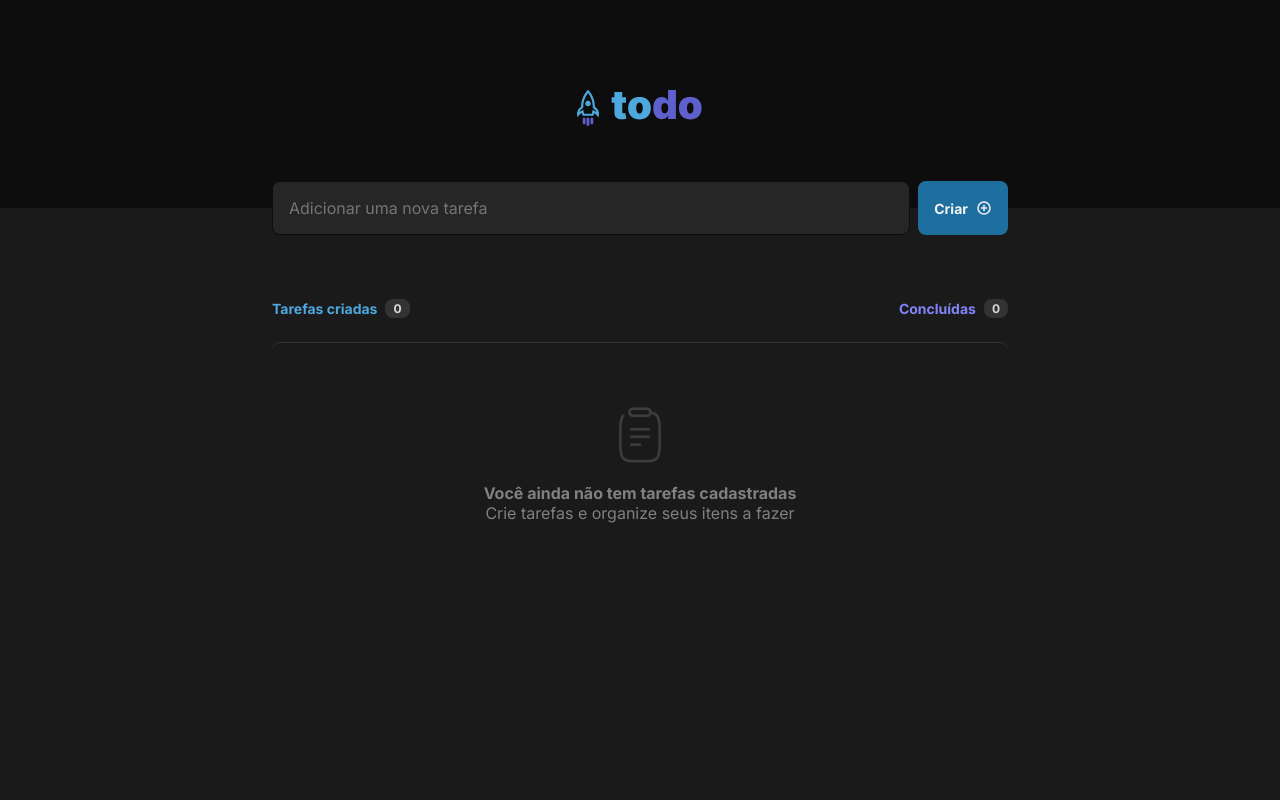
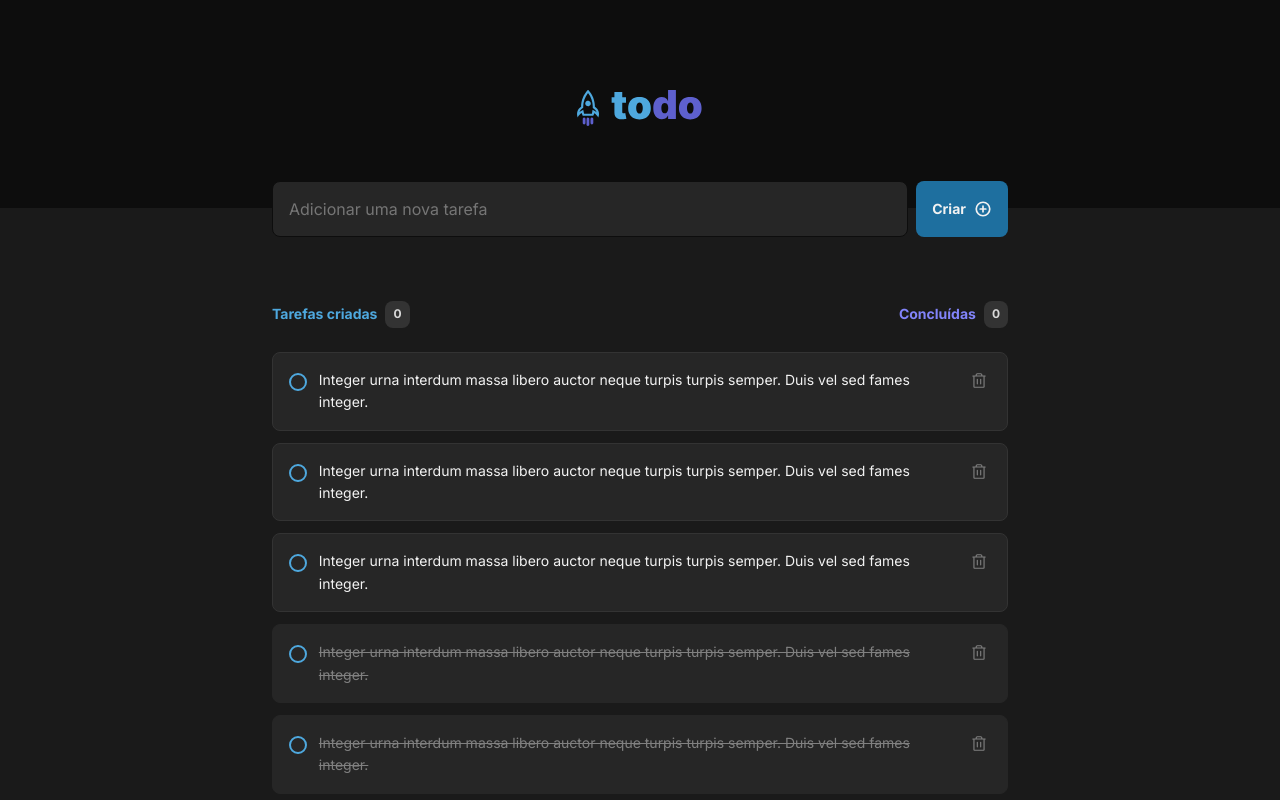
Before and after one commit to rodrigofontesdev/todo, a React (Vite) app: page / in a window 1280 px wide. Built offline with nearby package versions, Linux system fonts and the light colour scheme.

Commit message:
feat: task item

```diff
--- a/src/App.module.css
+++ b/src/App.module.css
@@ -4,15 +4,3 @@
   padding: 0 1rem;
   margin: 0 auto;
 }
-
-.empty {
-  text-align: center;
-  padding: 4rem 1.5rem;
-  margin-top: 1.5rem;
-  border-top: 1px solid var(--gray-400);
-  border-radius: 0.5rem;
-}
-
-.empty img {
-  margin-bottom: 1rem;
-}
--- a/src/App.tsx
+++ b/src/App.tsx
@@ -1,11 +1,11 @@
 import { Header } from "./components/Header"
 import { NewTaskForm } from "./components/NewTaskForm"
+import { Task } from "./components/Task"
 import { TaskProgress } from "./components/TaskProgress"
 
 import styles from "./App.module.css"
 import "./styles/global.css"
-
-import clipboardImg from "./assets/clipboard.svg"
+import { Empty } from "./components/Empty"
 
 export function App() {
   return (
@@ -15,15 +15,22 @@ export function App() {
       <main>
         <div className={styles.container}>
           <NewTaskForm />
+
           <TaskProgress />
 
-          <div className={styles.empty}>
-            <img src={clipboardImg} alt="Ícone de prancheta" />
-            <p>
-              <strong>Você ainda não tem tarefas cadastradas</strong>
-            </p>
-            <p>Crie tarefas e organize seus itens a fazer</p>
-          </div>
+          <Task content="Integer urna interdum massa libero auctor neque turpis turpis semper. Duis vel sed fames integer." />
+          <Task content="Integer urna interdum massa libero auctor neque turpis turpis semper. Duis vel sed fames integer." />
+          <Task content="Integer urna interdum massa libero auctor neque turpis turpis semper. Duis vel sed fames integer." />
+          <Task
+            content="Integer urna interdum massa libero auctor neque turpis turpis semper. Duis vel sed fames integer."
+            isDone={true}
+          />
+          <Task
+            content="Integer urna interdum massa libero auctor neque turpis turpis semper. Duis vel sed fames integer."
+            isDone={true}
+          />
+
+          {/* <Empty /> */}
         </div>
       </main>
     </>
--- /dev/null
+++ b/src/components/Empty.tsx
@@ -0,0 +1,15 @@
+import styles from "./Empty.module.css"
+
+import clipboardImg from "./../assets/clipboard.svg"
+
+export function Empty() {
+  return (
+    <div className={styles.empty}>
+      <img src={clipboardImg} alt="Ícone de prancheta" />
+      <p>
+        <strong>Você ainda não tem tarefas cadastradas</strong>
+      </p>
+      <p>Crie tarefas e organize seus itens a fazer</p>
+    </div>
+  )
+}
--- a/src/components/NewTaskForm.tsx
+++ b/src/components/NewTaskForm.tsx
@@ -7,7 +7,7 @@ export function NewTaskForm() {
     <form className={styles.newTaskForm}>
       <input type="text" placeholder="Adicionar uma nova tarefa" />
       <button>
-        Criar <PlusCircle size={16} weight="bold" />
+        Criar <PlusCircle size={18} weight="bold" />
       </button>
     </form>
   )
--- /dev/null
+++ b/src/components/Task.module.css
@@ -0,0 +1,93 @@
+.task {
+  width: 100%;
+  display: flex;
+  align-items: start;
+  column-gap: 0.75rem;
+  padding: 1rem;
+  margin-bottom: 0.75rem;
+  background-color: var(--gray-500);
+  border: 1px solid var(--gray-400);
+  border-radius: 0.5rem;
+}
+
+.task:last-of-type {
+  margin-bottom: 0;
+}
+
+.task.done {
+  border-color: var(--gray-500);
+}
+
+.formCheck {
+  display: flex;
+  column-gap: 0.75rem;
+}
+
+.formCheck label {
+  font-size: 0.875rem;
+  color: var(--gray-100);
+}
+
+.task.done .formCheck label {
+  color: var(--gray-300);
+  text-decoration: line-through;
+}
+
+.formCheck input[type="checkbox"] {
+  width: 1.125rem;
+  height: 1.125rem;
+  background-color: transparent;
+  background-image: none;
+  background-repeat: no-repeat;
+  background-position: center;
+  background-size: 0.5625rem;
+  border: 2px solid var(--blue-300);
+  border-radius: 100%;
+  margin-top: 0.25rem;
+  cursor: pointer;
+  appearance: none;
+  transition: all 200ms;
+}
+
+.formCheck input[type="checkbox"]:hover {
+  background-color: rgba(30, 111, 159, 0.2);
+  border-color: var(--blue-400);
+}
+
+.formCheck input[type="checkbox"]:checked {
+  background-color: var(--purple-400);
+  background-image: url("../assets/checkmark.svg");
+  border-color: var(--purple-400);
+  transition: all 200ms;
+}
+
+.formCheck input[type="checkbox"]:checked:hover {
+  background-color: var(--purple-300);
+  border-color: var(--purple-300);
+}
+
+.trashButton {
+  width: 1.5rem;
+  height: 1.5rem;
+  display: flex;
+  justify-content: center;
+  align-items: center;
+  background-color: transparent;
+  border: none;
+  border-radius: 0.25rem;
+  cursor: pointer;
+  transition: background 200ms;
+}
+
+.trashButton:hover {
+  background-color: var(--gray-400);
+}
+
+.trashButton svg {
+  color: var(--gray-300);
+  transition: fill 200ms;
+}
+
+.trashButton:hover svg {
+  fill: var(--red-400);
+}
--- /dev/null
+++ b/src/components/Task.tsx
@@ -0,0 +1,23 @@
+import { Trash } from "@phosphor-icons/react"
+
+import styles from "./Task.module.css"
+
+interface TaskProps {
+  content: string
+  isDone?: boolean
+}
+
+export function Task({ content, isDone }: TaskProps) {
+  return (
+    <div className={`${styles.task} ${isDone ? styles.done : ""}`}>
+      <div className={styles.formCheck}>
+        <input type="checkbox" id="checkbox" name="checkbox" />
+        <label htmlFor="checkbox">{content}</label>
+      </div>
+
+      <button className={styles.trashButton}>
+        <Trash size={18} />
+      </button>
+    </div>
+  )
+}
--- a/src/components/TaskProgress.module.css
+++ b/src/components/TaskProgress.module.css
@@ -3,6 +3,7 @@
   display: flex;
   justify-content: space-between;
   align-items: center;
+  margin-bottom: 1.5rem;
 }
 
 .progress span {
--- a/src/styles/global.css
+++ b/src/styles/global.css
@@ -42,4 +42,5 @@ button {
   font-style: normal;
   font-variation-settings: "slnt" 0;
   font-size: 1rem;
+  line-height: 140%;
 }
```
Also changed, not shown: src/components/Empty.module.css (added, +10 -0 lines), src/assets/checkmark.svg (added).
